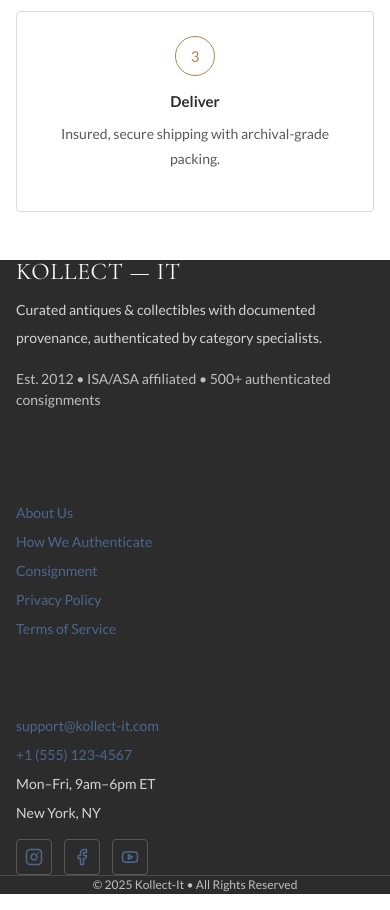
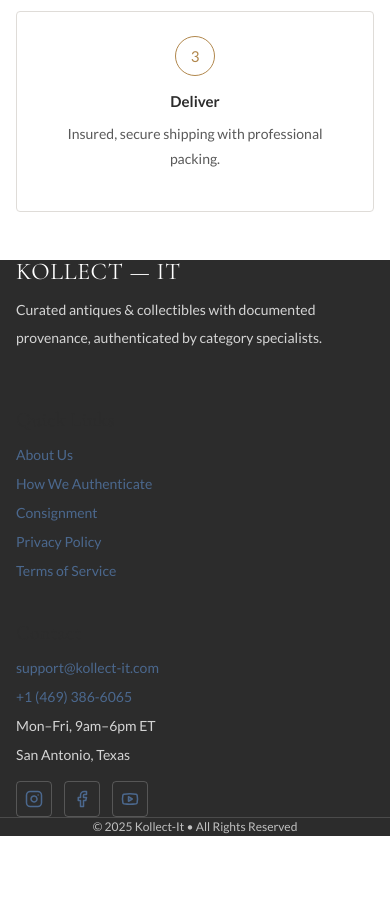
Before and after one commit to jameshorton2486/kollect-it-marketplace, a Next.js app: page / in a window 390 px wide. Shown: the part 7800-8710 px from the top of the page. After the commit the page ends 8652 px from the top, so only its background shows below. Built offline with nearby package versions, Linux system fonts and the light colour scheme; no server answers.

Commit message:
chore(homepage): update shipping copy; remove tagline; update contact phone/location in footer

```diff
--- a/src/app/blog/[slug]/page.tsx
+++ b/src/app/blog/[slug]/page.tsx
@@ -8,7 +8,9 @@ export async function generateStaticParams() {
   return getAllPostsMeta().map((p) => ({ slug: p.slug }));
 }
 
-export async function generateMetadata({ params }: { params: Params }): Promise<Metadata> {
+export async function generateMetadata({
+  params,
+}: { params: Params }): Promise<Metadata> {
   const { meta } = getPostBySlug(params.slug);
   const url = `/blog/${meta.slug}`;
   return {
@@ -57,7 +59,10 @@ export default async function BlogPostPage({ params }: { params: Params }) {
           />
         ) : null}
 
-        <div className="article-body" dangerouslySetInnerHTML={{ __html: html }} />
+        <div
+          className="article-body"
+          dangerouslySetInnerHTML={{ __html: html }}
+        />
       </article>
     </main>
   );
--- a/src/app/blog/page.tsx
+++ b/src/app/blog/page.tsx
@@ -4,7 +4,8 @@ import type { Metadata } from "next";
 
 export const metadata: Metadata = {
   title: "Blog | Kollect-It",
-  description: "Educational articles, how-tos, and collector insights from Kollect-It.",
+  description:
+    "Educational articles, how-tos, and collector insights from Kollect-It.",
 };
 
 export default function BlogIndexPage() {
--- a/src/components/BlogList.tsx
+++ b/src/components/BlogList.tsx
@@ -3,7 +3,10 @@ import type { PostMeta } from "@/lib/blog";
 
 export default function BlogList({ posts }: { posts: PostMeta[] }) {
   return (
-    <section aria-label="Blog articles" className="grid gap-6 sm:grid-cols-2 lg:grid-cols-3">
+    <section
+      aria-label="Blog articles"
+      className="grid gap-6 sm:grid-cols-2 lg:grid-cols-3"
+    >
       {posts.map((p) => (
         <BlogCard key={p.slug} post={p} />
       ))}
--- a/src/components/FooterExtended.tsx
+++ b/src/components/FooterExtended.tsx
@@ -16,9 +16,7 @@ export default function FooterExtended() {
               Curated antiques & collectibles with documented provenance,
               authenticated by category specialists.
             </p>
-            <p className="mt-2 text-sm text-white/70">
-              Est. 2012 • ISA/ASA affiliated • 500+ authenticated consignments
-            </p>
+            {/* Removed per request */}
           </div>
 
           {/* Quick Links */}
@@ -81,12 +79,12 @@ export default function FooterExtended() {
                 </a>
               </li>
               <li>
-                <a href="tel:+15551234567" className="hover:text-brand-gold">
-                  +1 (555) 123-4567
+                <a href="tel:+14693866065" className="hover:text-brand-gold">
+                  +1 (469) 386-6065
                 </a>
               </li>
               <li>Mon–Fri, 9am–6pm ET</li>
-              <li>New York, NY</li>
+              <li>San Antonio, Texas</li>
             </ul>
             <div className="mt-4 flex items-center gap-3">
               <Link
--- a/src/components/home/ProcessOverview.tsx
+++ b/src/components/home/ProcessOverview.tsx
@@ -13,7 +13,7 @@ export default function ProcessOverview() {
     {
       n: 3,
       title: "Deliver",
-      text: "Insured, secure shipping with archival-grade packing.",
+      text: "Insured, secure shipping with professional packing.",
     },
   ];
   return (
--- a/src/lib/blog.ts
+++ b/src/lib/blog.ts
@@ -19,7 +19,10 @@ export function getAllPostsMeta(): PostMeta[] {
   return arr.sort((a, b) => (a.date < b.date ? 1 : -1));
 }
 
-export function getPostBySlug(slug: string): { meta: PostMeta; content: string } {
+export function getPostBySlug(slug: string): {
+  meta: PostMeta;
+  content: string;
+} {
   const list = getAllPostsMeta();
   const meta = list.find((p) => p.slug === slug);
   if (!meta) throw new Error(`Post not found: ${slug}`);
@@ -37,8 +40,8 @@ export async function markdownToHtml(md: string): Promise<string> {
       .replace(/^### (.*$)/gim, "<h3>$1</h3>")
       .replace(/^## (.*$)/gim, "<h2>$1</h2>")
       .replace(/^# (.*$)/gim, "<h1>$1</h1>")
-      .replace(/^\> (.*$)/gim, "<blockquote>$1<\/blockquote>")
-      .replace(/^\- (.*$)/gim, "<li>$1<\/li>")
+      .replace(/^\> (.*$)/gim, "<blockquote>$1</blockquote>")
+      .replace(/^\- (.*$)/gim, "<li>$1</li>")
       .replace(/\n{2,}/g, "</p><p>");
     html = html.replace(/(<li>[\s\S]*?<\/li>)/g, "<ul>$1</ul>");
     return `<p>${html}</p>`;
```
Also changed, not shown: src/components/BlogCard.tsx (+10 -3 lines).
